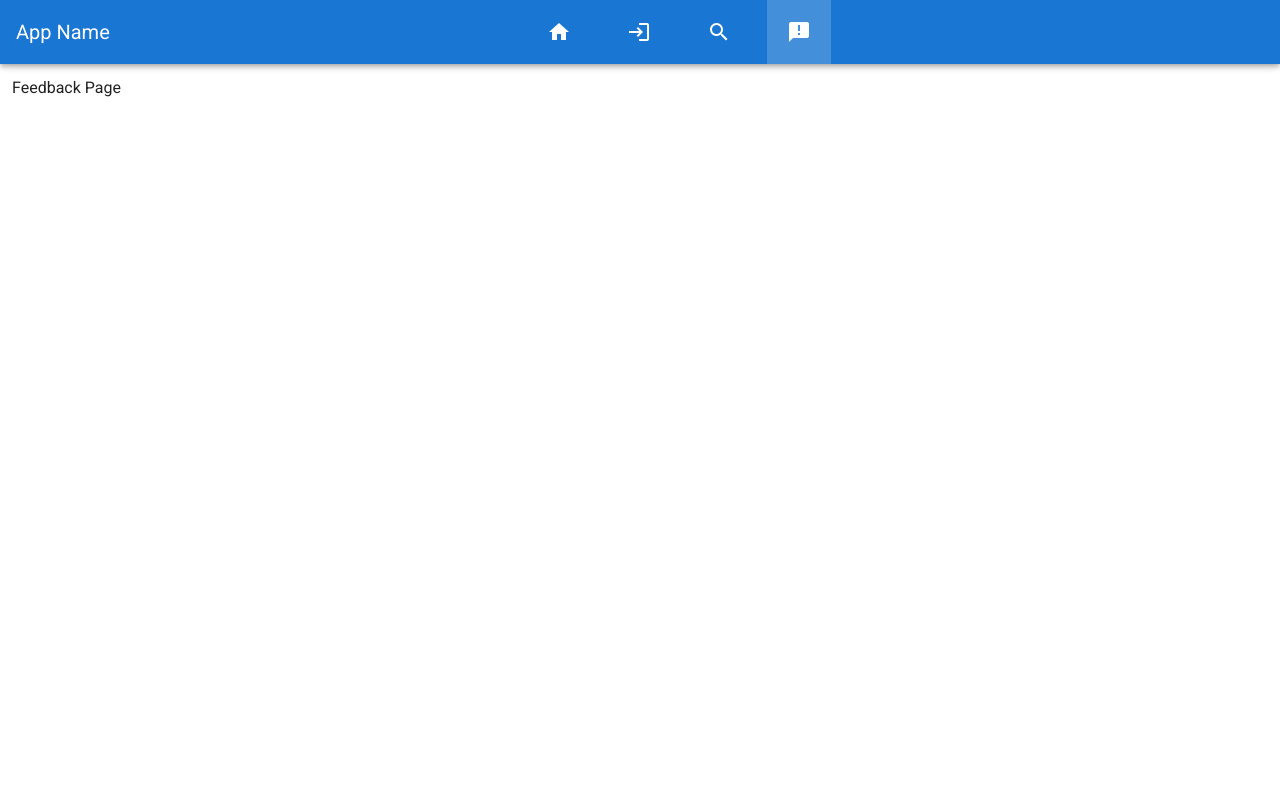
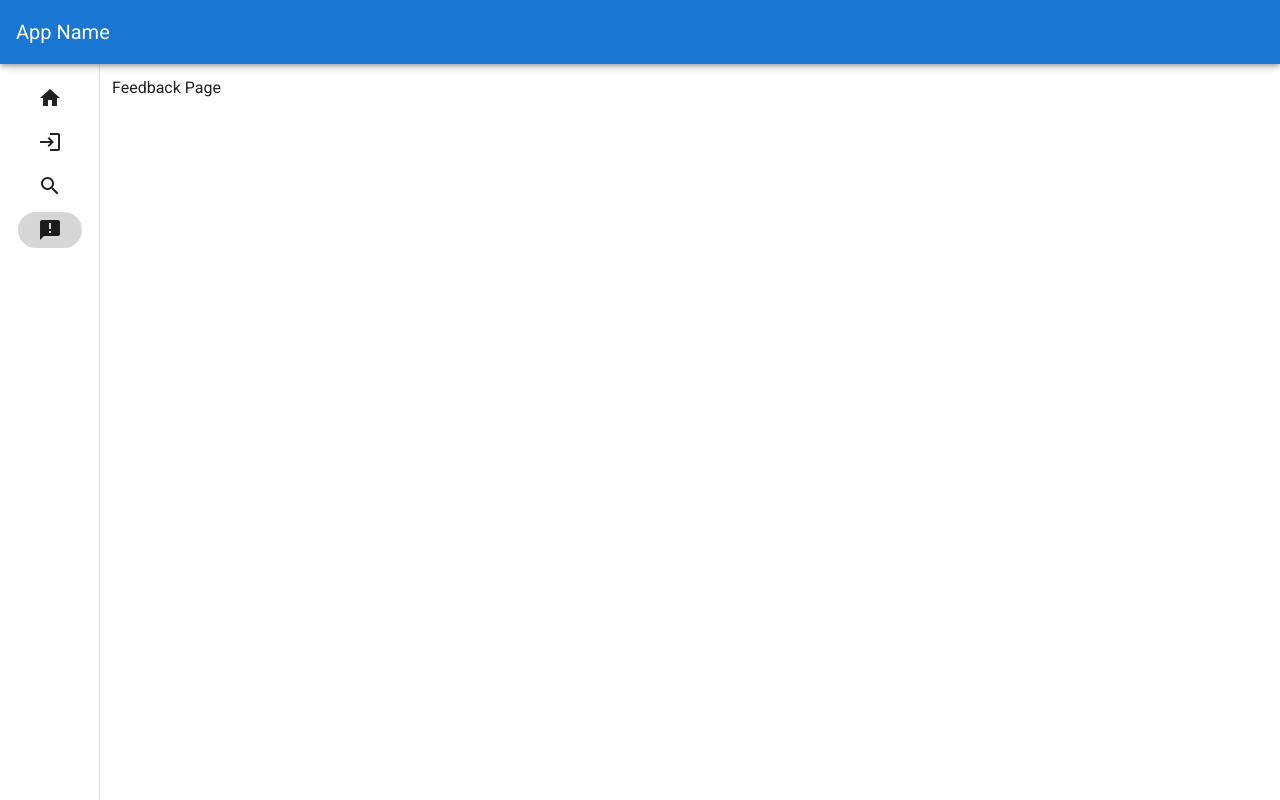
Before and after one commit to mug1wara26/CS6131-Websites, a Vue app: page /feedback in a window 1280 px wide. Built offline with nearby package versions, Linux system fonts and the light colour scheme.

Commit message:
changed toolbar items to navbar

```diff
--- a/package.json
+++ b/package.json
@@ -50,7 +50,9 @@
     "parserOptions": {
       "parser": "@typescript-eslint/parser"
     },
-    "rules": {}
+    "rules": {
+      "vue/multi-word-component-names": 0
+    }
   },
   "browserslist": [
     "> 1%",
--- a/src/App.vue
+++ b/src/App.vue
@@ -2,6 +2,7 @@
   <v-app>
     <v-app-bar
         app
+        clipped-left
         color="primary"
         dark
     >
@@ -10,14 +11,23 @@
         App Name
       </v-toolbar-title>
 
-      <v-spacer></v-spacer>
+    </v-app-bar>
 
-      <v-toolbar-items class="flex align-center">
+    <v-navigation-drawer
+        permanent
+        app
+        clipped
+        mini-variant-width="100px"
+        mini-variant
+        absolute
+    >
+      <v-list dense nav>
         <v-tooltip bottom v-for="item in routes" :key="item.name">
           <template v-slot:activator="{ on, attrs }">
+            <v-list-item>
+              <v-list-item-icon>
                 <v-btn
                     :to="item.route"
-                   class="mr-4"
                     text
                     auto-height
                     depressed
@@ -28,12 +38,15 @@
                     {{ item.icon }}
                   </v-icon>
                 </v-btn>
+              </v-list-item-icon>
+
+            </v-list-item>
           </template>
           <span>{{ item.name }}</span>
         </v-tooltip>
-      </v-toolbar-items>
+      </v-list>
+    </v-navigation-drawer>
 
-    </v-app-bar>
 
     <v-main>
       <router-view/>
--- a/src/views/Feedback.vue
+++ b/src/views/Feedback.vue
@@ -5,9 +5,7 @@
 </template>
 
 <script lang="ts">
-import { Component, Vue } from 'vue-property-decorator';
+import Vue from "vue";
 
-@Component({
-})
-export default class HomeView extends Vue {}
+export default Vue.extend({})
 </script>
--- a/src/views/Home.vue
+++ b/src/views/Home.vue
@@ -6,9 +6,7 @@
 </template>
 
 <script lang="ts">
-import { Component, Vue } from 'vue-property-decorator';
+import Vue from "vue";
 
-@Component({
-})
-export default class HomeView extends Vue {}
+export default Vue.extend({})
 </script>
--- a/src/views/Login.vue
+++ b/src/views/Login.vue
@@ -5,9 +5,7 @@
 </template>
 
 <script lang="ts">
-import { Component, Vue } from 'vue-property-decorator';
+import Vue from "vue";
 
-@Component({
-})
-export default class HomeView extends Vue {}
+export default Vue.extend({})
 </script>
--- a/src/views/Search.vue
+++ b/src/views/Search.vue
@@ -5,9 +5,7 @@
 </template>
 
 <script lang="ts">
-import { Component, Vue } from 'vue-property-decorator';
+import Vue from "vue";
 
-@Component({
-})
-export default class HomeView extends Vue {}
+export default Vue.extend({})
 </script>
```
Also changed, not shown: 1 other file (tests, documents, lock files or other folders). Lines whose indentation alone changed are shown as unchanged.
